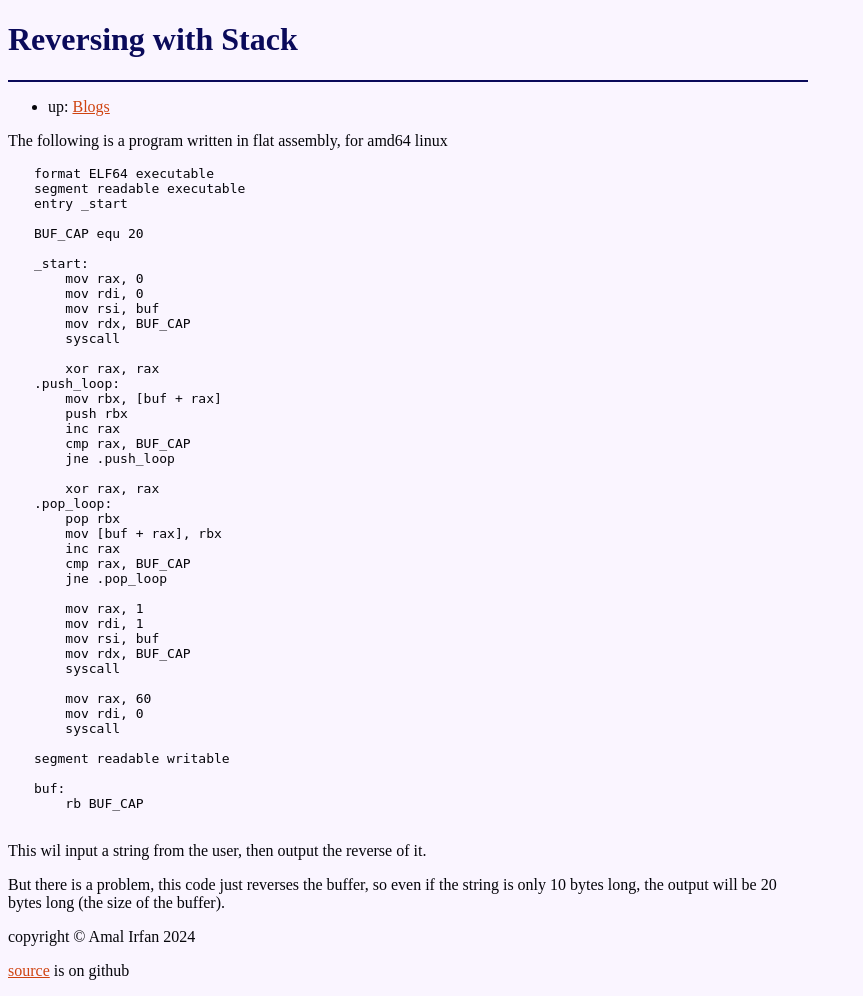
After one commit to AmalIrfan/Cherry, a Django app: page /blogs/stack_to_reverse/ in a window 1280 px wide. The commit adds this page. Shown: the whole page, without its empty margins (0-863 px from the left). Run offline with Django 4.2, Linux system fonts and the light colour scheme.

Commit message:
New blog: on Stack added a blog about reversing strings using stack and added a background color in the css

```diff
--- a/blogs/templates/blogs/index.html
+++ b/blogs/templates/blogs/index.html
@@ -14,7 +14,10 @@
 	<ul>
 		<li>
 			<a href="hello_world/">Hello World</a>: A little blog
-			showcasing a flat assembler program for amd64 linux
+			showcasing a flat assembler program for amd64 linux.
+		</li>
+		<li>
+			<a href="stack_to_reverse/">Reversing with Stack</a>: A flat assembler program for amd64 linux, output the reverse of the input string.
 		</li>
 	</ul>
 {% endblock content %}
--- /dev/null
+++ b/blogs/templates/contents/stack_to_reverse.html
@@ -0,0 +1,74 @@
+{% extends "contents/base.html"%}
+{% block meta %}
+	<title>Reverse a String Using Stack</title>
+	<meta name="description" content="A blog about hello world programs"/>
+{% endblock meta %}
+{% block content %}
+<h1>Reversing with Stack</h1>
+<hr>
+<ul>
+	<li>up: <a href="../">Blogs</a></li>
+</ul>
+<p>
+The following is a program written in flat assembly, for
+amd64 linux
+</p>
+<pre>
+<code>format ELF64 executable
+segment readable executable
+entry _start
+
+BUF_CAP equ 20
+
+_start:
+    mov rax, 0
+    mov rdi, 0
+    mov rsi, buf
+    mov rdx, BUF_CAP
+    syscall
+
+    xor rax, rax
+.push_loop:
+    mov rbx, [buf + rax]
+    push rbx
+    inc rax
+    cmp rax, BUF_CAP
+    jne .push_loop
+
+    xor rax, rax
+.pop_loop:
+    pop rbx
+    mov [buf + rax], rbx
+    inc rax
+    cmp rax, BUF_CAP
+    jne .pop_loop
+
+    mov rax, 1
+    mov rdi, 1
+    mov rsi, buf
+    mov rdx, BUF_CAP
+    syscall
+
+    mov rax, 60
+    mov rdi, 0
+    syscall
+
+segment readable writable
+
+buf:
+    rb BUF_CAP
+</code>
+</pre>
+<p>
+	This wil input a string from the user, then output the reverse
+	of it.
+</p>
+<p>
+	But there is a problem, this code just reverses the buffer, so
+	even if the string is only 10 bytes long, the output will be
+	20 bytes long (the size of the buffer).
+</p>
+{% endblock content %}
+{% comment %}
+vim: ts=2 sw=2
+{% endcomment %}
--- a/static/css/style.css
+++ b/static/css/style.css
@@ -1,6 +1,6 @@
 :root {
  --fg: #05050a;
- --bg: #ffffff;
+ --bg: #faf5ff;
  --primary: rgb(207, 67, 16);
  --secondary: #7f3315;
  --accent: #0a0a5a;
```
